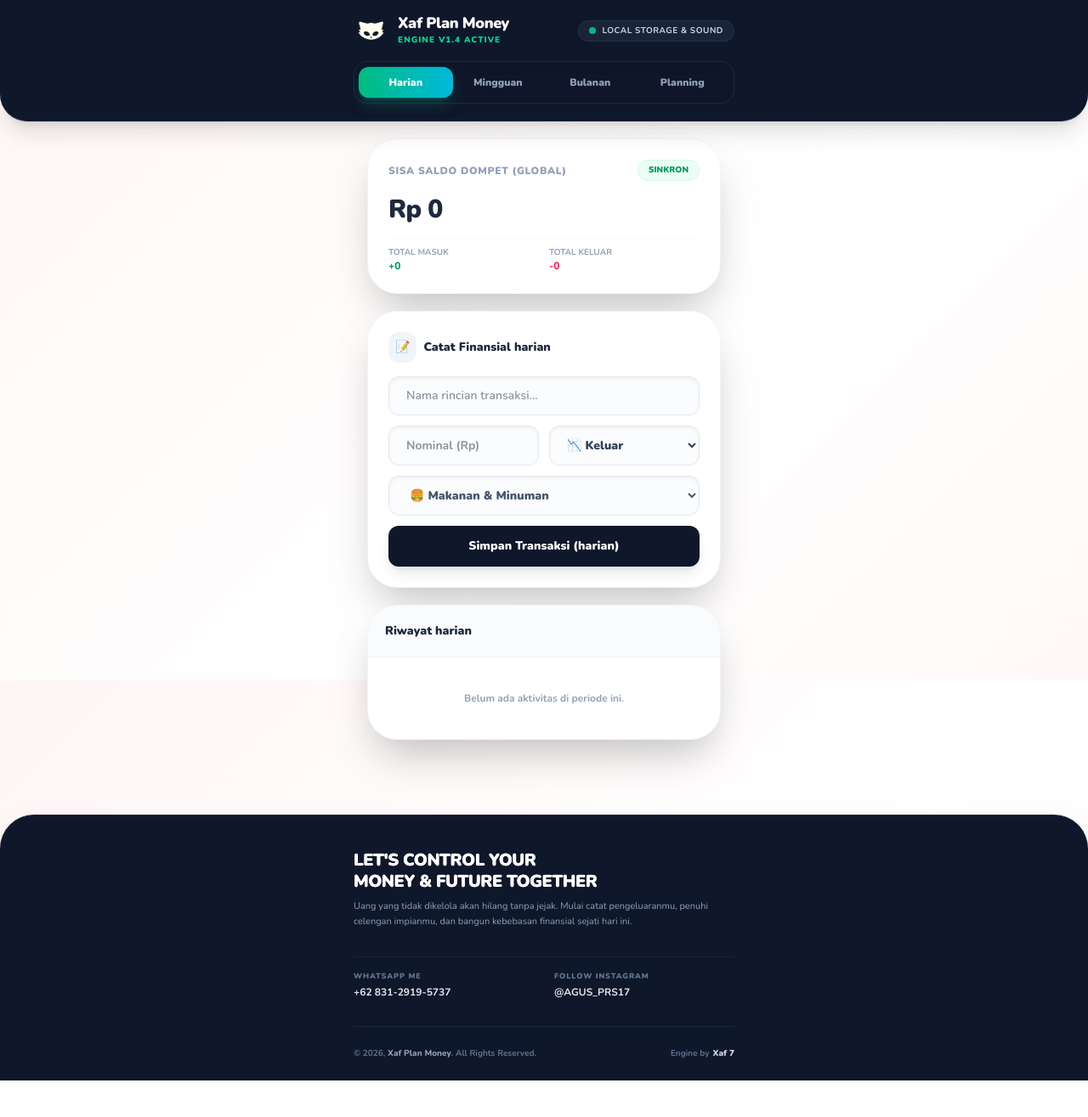
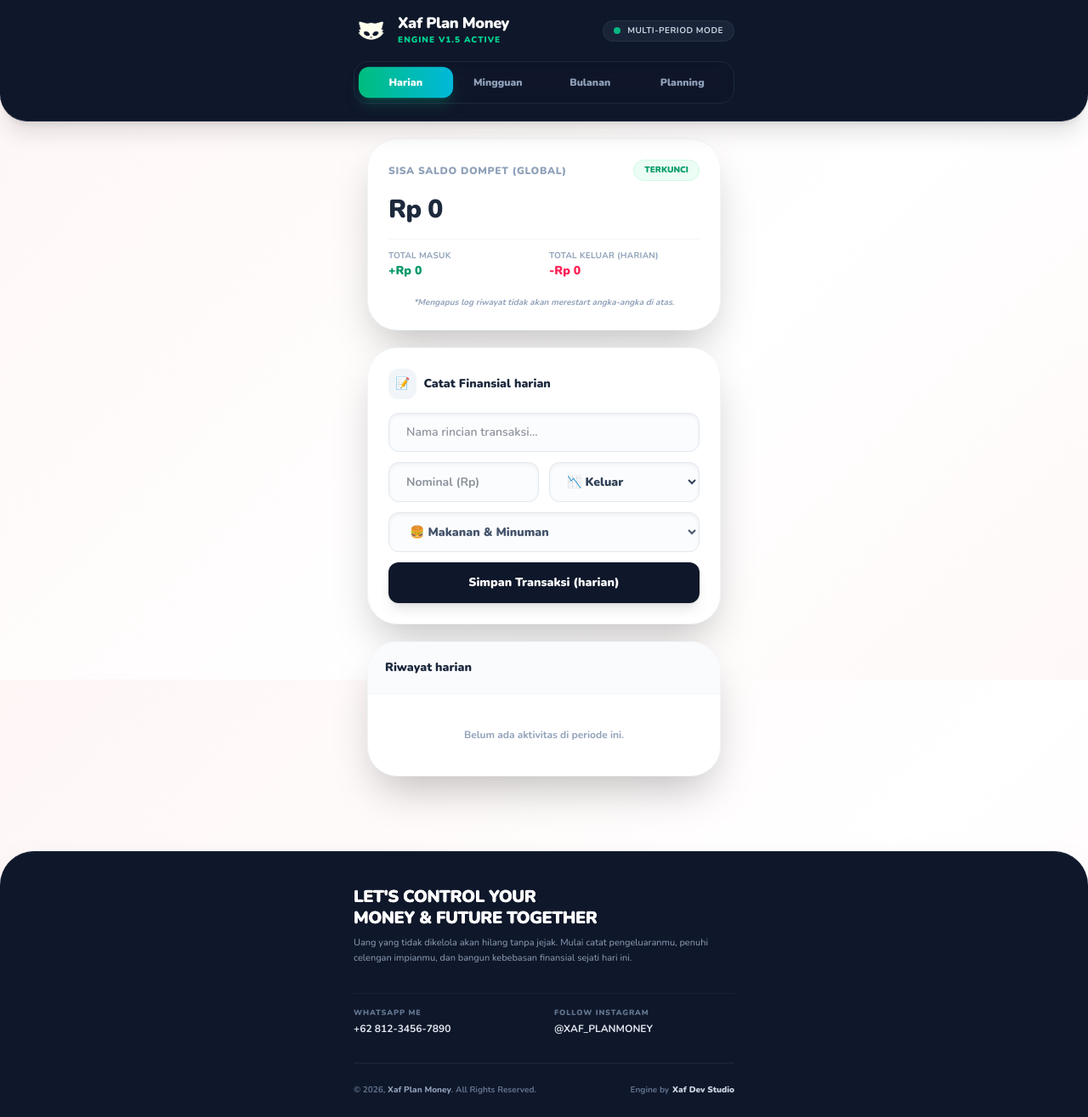
Before and after one commit to xaf7/Money-Planing, a React (Vite) app: page / in a window 1280 px wide. Shown: the whole page at 85% size. Before the commit the page ends 1272 px from the top, so only its background shows below. Built offline with nearby package versions, Linux system fonts and the light colour scheme.

Commit message:
Memperbaiki kode Financeapp yang terpotong

```diff
--- a/src/Financeapp.jsx
+++ b/src/Financeapp.jsx
@@ -4,7 +4,6 @@ import logoApp from "./logo.png";
 // --- IMPORT FILE SUARA ---
 import almakSound from "./almak.mp3";
 
-// State awal dibuat kosong murni agar tidak ada nominal/riwayat bawaan saat pertama kali dibuka
 const defaultTransactions = [];
 const defaultSavings = [];
 
@@ -42,6 +41,33 @@ export default function Financeapp() {
     return saved ? JSON.parse(saved) : defaultSavings;
   });
 
+  // STATE SALDO & TOTAL MASUK (GLOBAL STATIS)
+  const [globalBalance, setGlobalBalance] = useState(() => {
+    const saved = localStorage.getItem("xaf_global_balance");
+    return saved ? parseFloat(saved) : 0;
+  });
+
+  const [totalIncome, setTotalIncome] = useState(() => {
+    const saved = localStorage.getItem("xaf_total_income");
+    return saved ? parseFloat(saved) : 0;
+  });
+
+  // STATE TOTAL KELUAR DIPISAH PER PERIODE TAB (STATIS & TERKUNCI)
+  const [expenseHarian, setExpenseHarian] = useState(() => {
+    const saved = localStorage.getItem("xaf_expense_harian");
+    return saved ? parseFloat(saved) : 0;
+  });
+
+  const [expenseMingguan, setExpenseMingguan] = useState(() => {
+    const saved = localStorage.getItem("xaf_expense_mingguan");
+    return saved ? parseFloat(saved) : 0;
+  });
+
+  const [expenseBulanan, setExpenseBulanan] = useState(() => {
+    const saved = localStorage.getItem("xaf_expense_bulanan");
+    return saved ? parseFloat(saved) : 0;
+  });
+
   // Efek simpan otomatis ke Local Storage setiap kali data berubah
   useEffect(() => {
     localStorage.setItem("xaf_transactions", JSON.stringify(transactions));
@@ -50,6 +76,26 @@ export default function Financeapp() {
   useEffect(() => {
     localStorage.setItem("xaf_savings", JSON.stringify(savingsPlans));
   }, [savingsPlans]);
+
+  useEffect(() => {
+    localStorage.setItem("xaf_global_balance", globalBalance.toString());
+  }, [globalBalance]);
+
+  useEffect(() => {
+    localStorage.setItem("xaf_total_income", totalIncome.toString());
+  }, [totalIncome]);
+
+  useEffect(() => {
+    localStorage.setItem("xaf_expense_harian", expenseHarian.toString());
+  }, [expenseHarian]);
+
+  useEffect(() => {
+    localStorage.setItem("xaf_expense_mingguan", expenseMingguan.toString());
+  }, [expenseMingguan]);
+
+  useEffect(() => {
+    localStorage.setItem("xaf_expense_bulanan", expenseBulanan.toString());
+  }, [expenseBulanan]);
 
   // Form Input States
   const [newDesc, setNewDesc] = useState("");
@@ -68,7 +114,7 @@ export default function Financeapp() {
   const [selectedItemsToClear, setSelectedItemsToClear] = useState({});
   const [showAllHistory, setShowAllHistory] = useState(false);
 
-  // State Baru: Modal Kustom Cantik untuk Dana/Saldo Tidak Cukup
+  // State: Modal Kustom Cantik untuk Dana/Saldo Tidak Cukup
   const [insufficientBalanceModal, setInsufficientBalanceModal] = useState({
     isOpen: false,
     title: "",
@@ -79,16 +125,7 @@ export default function Financeapp() {
   const [activePlanForSaving, setActivePlanForSaving] = useState(null);
   const [savingInputDisplay, setSavingInputDisplay] = useState("");
 
-  // --- LOGIKA UTAMA: SALDO GLOBAL TERHUBUNG ---
-  const globalIncome = transactions
-    .filter((t) => t.type === "income")
-    .reduce((acc, curr) => acc + curr.amount, 0);
-  const globalExpense = transactions
-    .filter((t) => t.type === "expense")
-    .reduce((acc, curr) => acc + curr.amount, 0);
-  const globalBalance = globalIncome - globalExpense;
-
-  // Filter Data Transaksi Berdasarkan Tab
+  // Filter Data Transaksi Berdasarkan Tab Aktif
   const filteredTransactions = transactions.filter(
     (t) => t.period === activeTab,
   );
@@ -116,7 +153,7 @@ export default function Financeapp() {
     return parseFloat(formattedValue.replace(/\./g, ""));
   };
 
-  // Handler Konversi File Gambar Ke Base64 String (Opsional)
+  // Handler Konversi File Gambar Ke Base64 String
   const handleImageUploadChange = (e) => {
     const file = e.target.files[0];
     if (!file) return;
@@ -139,11 +176,13 @@ export default function Financeapp() {
     reader.readAsDataURL(file);
   };
 
-  // Handler Simpan Catatan Baru + VALIDASI SALDO MODERN
+  // Handler Simpan Catatan Baru + Akumulasi Pisah Kategori Keluar
   const handleAddTransaction = (e) => {
     e.preventDefault();
     const rawAmount = getCleanRawNumber(newAmountDisplay);
     if (!newDesc || rawAmount <= 0) return;
+
+    const currentPeriod = activeTab === "planning" ? "harian" : activeTab;
 
     if (newType === "expense" && rawAmount > globalBalance) {
       setInsufficientBalanceModal({
@@ -160,8 +199,23 @@ export default function Financeapp() {
       amount: rawAmount,
       type: newType,
       category: newCategory,
-      period: activeTab === "planning" ? "harian" : activeTab,
+      period: currentPeriod,
     };
+
+    // Update Saldo Utama, Total Masuk (Global), atau Total Keluar (Sesuai Tab)
+    if (newType === "income") {
+      setGlobalBalance((prev) => prev + rawAmount);
+      setTotalIncome((prev) => prev + rawAmount);
+    } else {
+      setGlobalBalance((prev) => prev - rawAmount);
+      // Akumulasikan ke state pengeluaran spesifik periode tab tersebut
+      if (currentPeriod === "harian")
+        setExpenseHarian((prev) => prev + rawAmount);
+      if (currentPeriod === "mingguan")
+        setExpenseMingguan((prev) => prev + rawAmount);
+      if (currentPeriod === "bulanan")
+        setExpenseBulanan((prev) => prev + rawAmount);
+    }
 
     setTransactions([newTx, ...transactions]);
     playNotificationSound();
@@ -170,7 +224,7 @@ export default function Financeapp() {
     setNewAmountDisplay("");
   };
 
-  // Handler Tambah Rencana Target Baru dengan Gambar Opsional
+  // Handler Tambah Rencana Target Baru
   const handleAddPlan = (e) => {
     e.preventDefault();
     const rawGoal = getCleanRawNumber(newPlanGoalDisplay);
@@ -194,7 +248,7 @@ export default function Financeapp() {
     if (fileInput) fileInput.value = null;
   };
 
-  // Modifikasi isi tabungan target + Sinkron Saldo Global
+  // Modifikasi isi tabungan target + Sinkron Saldo & Pengeluaran Harian
   const handleUpdateSavingBalance = (isAdding) => {
     const rawAmount = getCleanRawNumber(savingInputDisplay);
     if (rawAmount <= 0 || !activePlanForSaving) return;
@@ -225,8 +279,16 @@ export default function Financeapp() {
       amount: rawAmount,
       type: isAdding ? "expense" : "income",
       category: "Umum",
-      period: "harian",
+      period: "harian", // Transaksi celengan otomatis dialokasikan ke log harian
     };
+
+    if (isAdding) {
+      setGlobalBalance((prev) => prev - rawAmount);
+      setExpenseHarian((prev) => prev + rawAmount);
+    } else {
+      setGlobalBalance((prev) => prev + rawAmount);
+      setTotalIncome((prev) => prev + rawAmount);
+    }
 
     setTransactions([autoTx, ...transactions]);
 
@@ -264,6 +326,7 @@ export default function Financeapp() {
     setSelectedItemsToClear((prev) => ({ ...prev, [id]: !prev[id] }));
   };
 
+  // Menghapus log riwayat tanpa mempengaruhi variabel nominal di atas (Terkunci aman!)
   const executeClearSelected = () => {
     const idsToRemove = Object.keys(selectedItemsToClear).filter(
       (id) => selectedItemsToClear[id],
@@ -282,12 +345,19 @@ export default function Financeapp() {
     if (selectedTxId === id) setSelectedTxId(null);
   };
 
+  // Fungsi pembantu untuk menentukan nominal pengeluaran mana yang harus dirender di card atas
+  const getCurrentExpenseDisplay = () => {
+    if (activeTab === "harian") return expenseHarian;
+    if (activeTab === "mingguan") return expenseMingguan;
+    if (activeTab === "bulanan") return expenseBulanan;
+    return expenseHarian; // Default/planning fallback
+  };
+
   return (
     <div
       className="min-h-screen modern-bg text-[#1E293B] antialiased flex flex-col justify-between"
       style={{ fontFamily: "'Nunito', sans-serif" }}
     >
-      {/* ATAS & TENGAH: CONTENT WRAPPER */}
       <div>
         {/* HEADER BANNER APP */}
         <nav className="bg-[#0F172A] sticky top-0 z-40 shadow-xl rounded-b-[2rem] border-b border-slate-800 px-5 pt-4 pb-5">
@@ -304,7 +374,7 @@ export default function Financeapp() {
                     Xaf Plan Money
                   </h1>
                   <span className="text-[10px] text-emerald-400 font-black tracking-widest uppercase mt-1 block">
-                    Engine V1.4 Active
+                    Engine V1.5 Active
                   </span>
                 </div>
               </div>
@@ -312,7 +382,7 @@ export default function Financeapp() {
               <div className="flex items-center space-x-2 bg-slate-800/80 px-3 py-1 rounded-full border border-slate-700/50">
                 <span className="w-2 h-2 bg-emerald-400 rounded-full animate-pulse"></span>
                 <span className="text-[10px] font-bold text-slate-300 uppercase tracking-wider">
-                  Local Storage & Sound
+                  Multi-Period Mode
                 </span>
               </div>
             </div>
@@ -341,37 +411,43 @@ export default function Financeapp() {
 
         {/* BODY KONTEN UTAMA */}
         <main className="max-w-md mx-auto px-4 pt-5 pb-12 space-y-5">
-          {/* CARD RINGKASAN SALDO GLOBAL */}
+          {/* CARD SUMMARY UTAMA DENGAN DYNAMIC EXPENSE PER PERIODE */}
           <div className="bg-white p-6 rounded-[2.2rem] shadow-2xl border border-slate-100 space-y-4">
             <div className="flex justify-between items-center">
               <span className="text-xs font-black text-slate-400 uppercase tracking-wider">
                 Sisa Saldo Dompet (Global)
               </span>
               <span className="text-[10px] font-black text-emerald-600 bg-emerald-50 border border-emerald-100 px-3 py-1 rounded-full uppercase">
-                Sinkron
+                Terkunci
               </span>
             </div>
             <div className="text-3xl font-black tracking-tight text-slate-800">
               Rp {globalBalance.toLocaleString("id-ID")}
             </div>
-            <div className="grid grid-cols-2 gap-3 pt-2 border-t border-slate-50">
+
+            <div className="grid grid-cols-2 gap-3 pt-3 border-t border-slate-100">
               <div>
-                <p className="text-[10px] font-bold text-slate-400 uppercase">
+                <p className="text-[10px] font-bold text-slate-400 uppercase tracking-wide">
                   Total Masuk
                 </p>
-                <p className="text-xs font-extrabold text-emerald-600">
-                  +{globalIncome.toLocaleString("id-ID")}
+                <p className="text-sm font-black text-emerald-600">
+                  +Rp {totalIncome.toLocaleString("id-ID")}
                 </p>
               </div>
               <div>
-                <p className="text-[10px] font-bold text-slate-400 uppercase">
-                  Total Keluar
+                <p className="text-[10px] font-bold text-slate-400 uppercase tracking-wide">
+                  Total Keluar (
+                  {activeTab === "planning" ? "harian" : activeTab})
                 </p>
-                <p className="text-xs font-extrabold text-rose-500">
-                  -{globalExpense.toLocaleString("id-ID")}
+                <p className="text-sm font-black text-rose-500">
+                  -Rp {getCurrentExpenseDisplay().toLocaleString("id-ID")}
                 </p>
               </div>
             </div>
+
+            <p className="text-[10px] font-bold text-slate-400 italic text-center pt-1 block">
+              *Mengapus log riwayat tidak akan merestart angka-angka di atas.
+            </p>
           </div>
 
           {activeTab !== "planning" && (
@@ -633,7 +709,6 @@ export default function Financeapp() {
                               ) : (
                                 <span className="text-xl p-1.5 bg-white rounded-xl shadow-sm border">
                                   {plan.icon}
-                                  //{" "}
                                 </span>
                               )}
 
@@ -687,10 +762,9 @@ export default function Financeapp() {
         </main>
       </div>
 
-      {/* --- PREMIUM DARK FOOTER ADAPTASI DARI IMAGE_C57F9A.PNG --- */}
+      {/* --- PREMIUM DARK FOOTER --- */}
       <footer className="bg-[#0F172A] text-white border-t border-slate-800 pt-10 pb-6 px-6 mt-10 rounded-t-[2.5rem] shadow-2xl">
         <div className="max-w-md mx-auto space-y-8">
-          {/* BAGIAN ATAS FOOTER: KATA-KATA AJAKAN FINANSIAL */}
           <div className="space-y-2">
             <h2 className="text-xl font-black tracking-tight text-white uppercase leading-tight bg-gradient-to-r from-white via-slate-200 to-slate-400 bg-clip-text text-transparent">
               Let's Control Your <br />
@@ -703,40 +777,36 @@ export default function Financeapp() {
             </p>
           </div>
 
-          {/* BAGIAN TENGAH FOOTER: KOLOM INFORMASI KONTAK */}
           <div className="grid grid-cols-2 gap-6 pt-4 border-t border-slate-800/60">
-            {/* SISI KIRI: WHATSAPP DEVELOPER */}
             <div className="space-y-1">
               <span className="text-[9px] font-black tracking-widest text-slate-500 uppercase block">
                 WhatsApp Me
               </span>
               <a
-                href="https://wa.me/6283129195737"
+                href="https://wa.me/6281234567890"
                 target="_blank"
                 rel="noopener noreferrer"
                 className="text-xs font-bold text-slate-200 hover:text-emerald-400 transition-colors block"
               >
-                +62 831-2919-5737
+                +62 812-3456-7890
               </a>
             </div>
 
-            {/* SISI KANAN: INSTAGRAM DEVELOPER */}
             <div className="space-y-1">
               <span className="text-[9px] font-black tracking-widest text-slate-500 uppercase block">
                 Follow Instagram
               </span>
               <a
-                href="https://instagram.com/agus_prs17"
+                href="https://instagram.com/xaf_money"
                 target="_blank"
                 rel="noopener noreferrer"
                 className="text-xs font-bold text-slate-200 hover:text-cyan-400 transition-colors block uppercase"
               >
-                @agus_prs17
+                @xaf_planmoney
               </a>
             </div>
           </div>
 
-          {/* BAGIAN BAWAH FOOTER: COPYRIGHT & BRANDING */}
           <div className="pt-6 border-t border-slate-800 flex flex-col sm:flex-row justify-between items-center text-[10px] text-slate-500 font-bold gap-2">
             <div>
               &copy; 2026,{" "}
@@ -746,7 +816,8 @@ export default function Financeapp() {
               . All Rights Reserved.
             </div>
             <div className="flex items-center gap-1">
-              Engine by <span className="text-slate-300 font-black">Xaf 7</span>
+              Engine by{" "}
+              <span className="text-slate-300 font-black">Xaf Dev Studio</span>
             </div>
           </div>
         </div>
@@ -754,7 +825,7 @@ export default function Financeapp() {
 
       {/* POP-UP PREMIUM DIALOG MODAL: KETIKA SALDO TIDAK CUKUP */}
       {insufficientBalanceModal.isOpen && (
-        <div className="fixed inset-0 z-50 flex items-center justify-center bg-slate-950/70 backdrop-blur-md px-4 animate-overlay-fade">
+        <div className="fixed inset-0 z-[100] flex items-center justify-center bg-slate-950/70 backdrop-blur-md px-4 animate-overlay-fade">
           <div className="bg-slate-900 text-white w-full max-w-sm rounded-[2.5rem] p-6 text-center space-y-5 border border-slate-800 shadow-2xl transform animate-modal-shake">
             <div className="w-16 h-16 bg-rose-500/10 border border-rose-500/30 rounded-full flex items-center justify-center mx-auto text-2xl shadow-inner animate-bounce">
               ⚠️
@@ -782,7 +853,6 @@ export default function Financeapp() {
           </div>
         </div>
       )}
-
       {/* POP-UP MODAL UPDATE DANA CELENGAN */}
       {activePlanForSaving && (
         <div className="fixed inset-0 z-50 flex items-center justify-center bg-slate-900/60 backdrop-blur-sm px-4">
```
